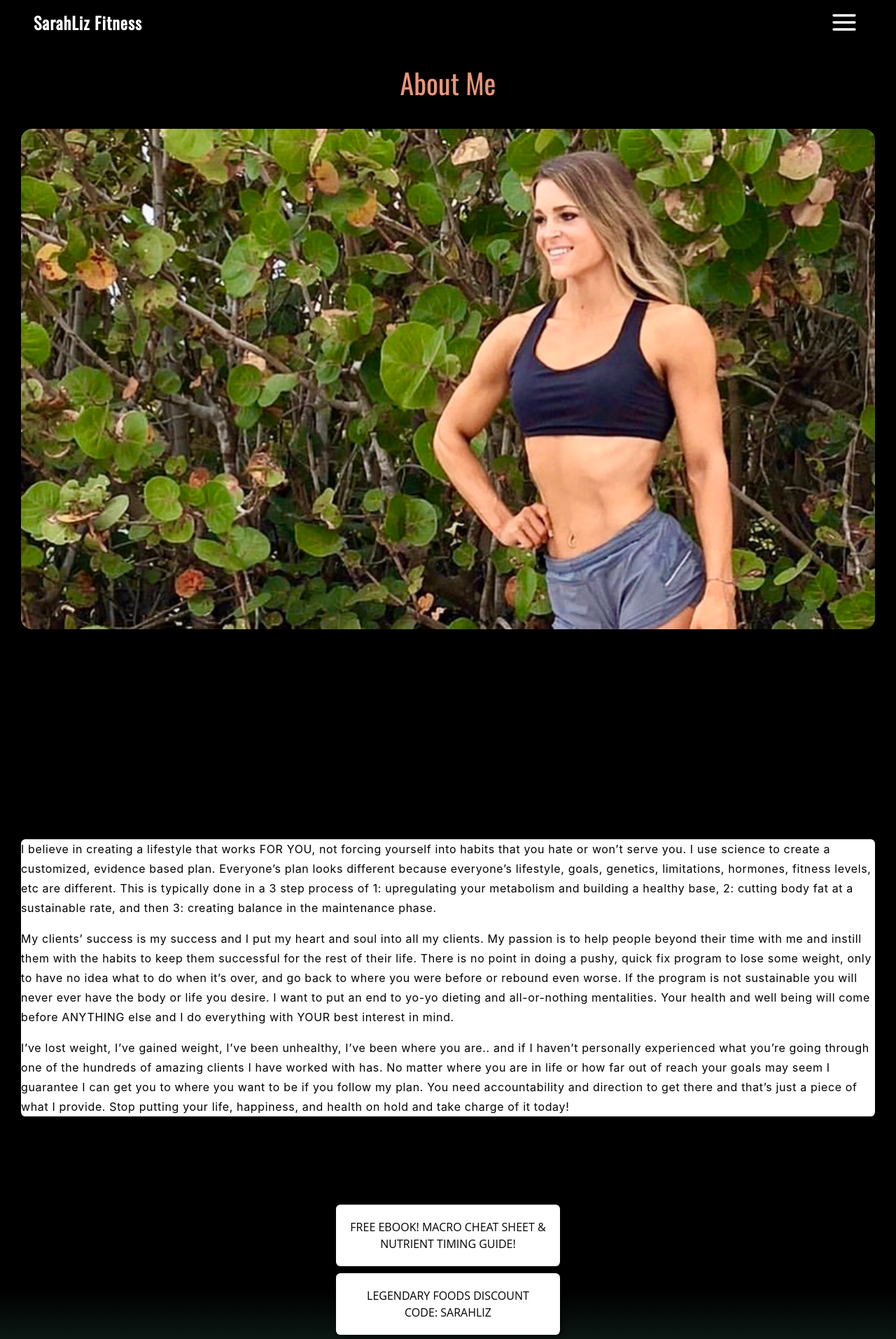
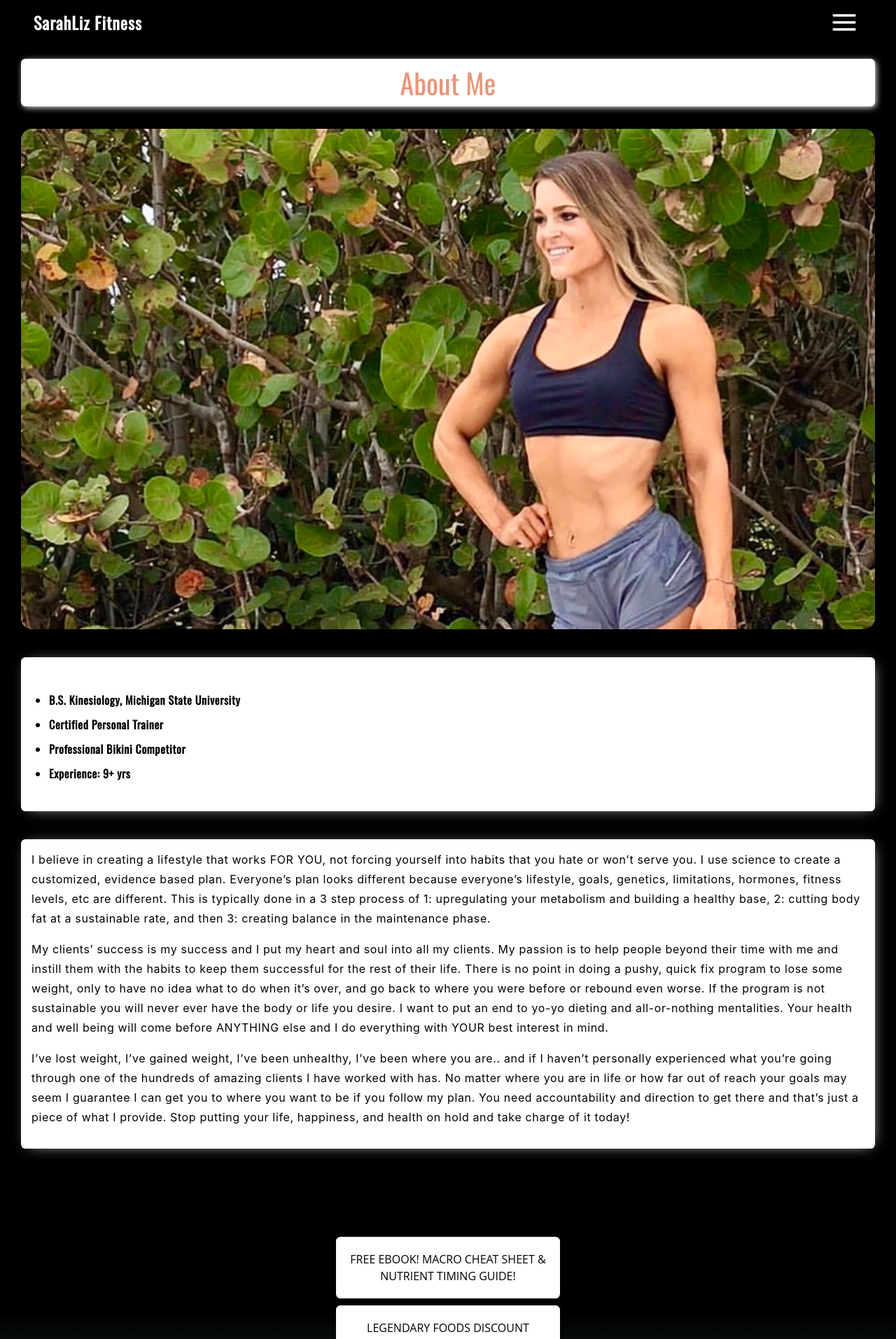
Before and after one commit to Ry-E/SarahLiz-Fitness, a React (Create React App) app: page /about in a window 1280 px wide. Shown: the top 1913 px of the page at 70% size. Built offline with nearby package versions, Linux system fonts and the light colour scheme; a web font is replaced by a local one.

Commit message:
Color shadow changes for About Me view

```diff
--- a/src/styles/about.css
+++ b/src/styles/about.css
@@ -16,7 +16,8 @@
 	text-align: center;
 	padding: 10px;
 	font-family: var(--theme-font-family);
-	box-shadow: 2px 2px 10px -1px black;
+	box-shadow: 2px 2px 10px -1px white;
+	background-color: white;
 }
 
 .leaves {
@@ -32,19 +33,21 @@
 	font-family: var(--theme-font-family);
 	line-height: 28px !important;
 	letter-spacing: 0.04rem;
-	box-shadow: 2px 2px 10px black;
+	box-shadow: 3px 2px 20px -9px white;
 	border-radius: 0.4rem;
 	padding: 40px;
+	background-color: white;
 }
 
 .about_p {
-	box-shadow: 2px 2px 10px black;
+	box-shadow: 3px 2px 20px -9px white;
 	background-color: white;
 	color: black;
 	font-weight: 400 !important;
 	line-height: 28px !important;
 	letter-spacing: 0.04rem;
 	border-radius: 0.4rem;
+	padding: 15px;
 }
 
 .transition {
```
